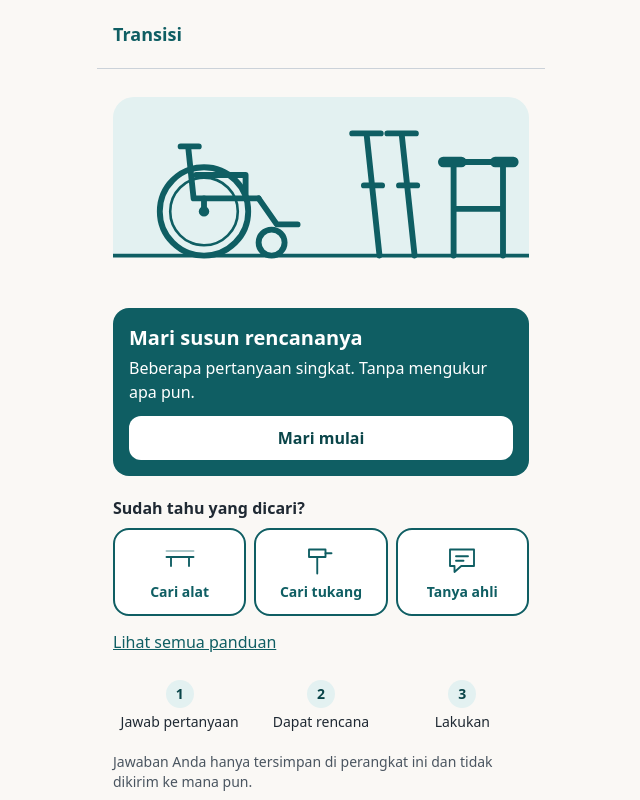
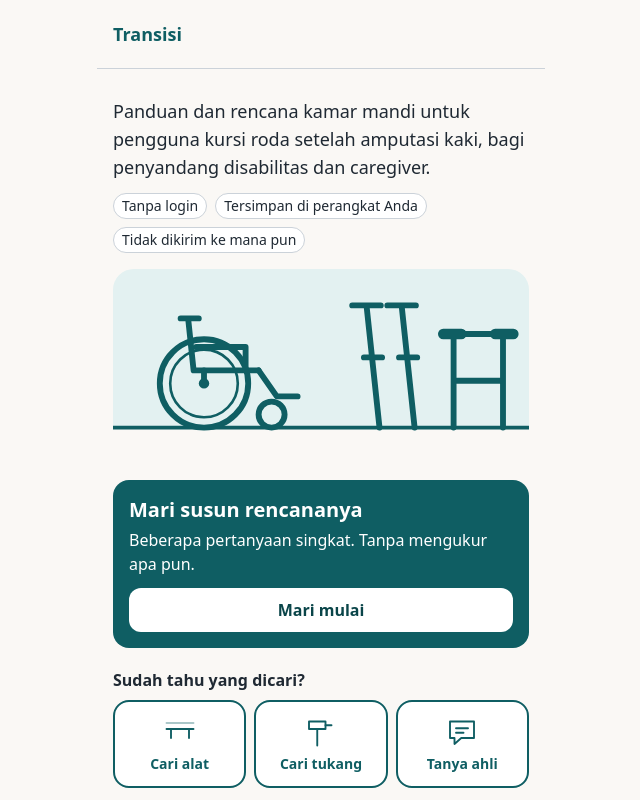
Before and after one commit to titohanafi/transisidnr, a React (Vite) app: page /#/ in a window 1280 px wide. Shown: the top 800 px of the page, without its empty margins (319-959 px from the left). Built offline with nearby package versions, Linux system fonts and the light colour scheme.

Commit message:
Beranda: konteks satu kalimat dan lencana janji data (tanpa login, di perangkat)
Co-Authored-By: Claude Sonnet 5.5 <noreply@anthropic.com>

```diff
--- a/content/ui.json
+++ b/content/ui.json
@@ -36,7 +36,14 @@
         "semua": "Lihat semua panduan"
       }
     },
-    "caraKerja": "Cara kerja Transisi"
+    "caraKerja": "Cara kerja Transisi",
+    "konteks": "Panduan dan rencana kamar mandi untuk pengguna kursi roda setelah amputasi kaki, bagi penyandang disabilitas dan caregiver.",
+    "janji": [
+      "Tanpa login",
+      "Tersimpan di perangkat Anda",
+      "Tidak dikirim ke mana pun"
+    ],
+    "janjiLabel": "Tentang data Anda"
   },
   "umum": {
     "kembali": "Kembali",
--- a/src/domain/schema.ts
+++ b/src/domain/schema.ts
@@ -147,6 +147,9 @@ export const uiSchema = z
       spandukDraf: teks,
       tautanIgd: teks,
       tautanHapus: teks,
+      konteks: teks,
+      janji: z.array(teks).length(3),
+      janjiLabel: teks,
       pilih: z.object({
         judul: teks,
         susun: z.object({ judul: teks, isi: teks, tombol: teks }),
--- a/src/screens/Beranda.tsx
+++ b/src/screens/Beranda.tsx
@@ -2,6 +2,7 @@ import type { ReactNode } from "react";
 import { Link } from "react-router-dom";
 import { Halaman } from "../components/Halaman";
 import { IkonAksi, IlustrasiBeranda } from "../components/Ikon";
+import { Tanda } from "../components/Lencana";
 import { konten } from "../domain/content";
 
 const { app, beranda, umum } = konten.ui;
@@ -10,7 +11,16 @@ const { pilih } = beranda;
 export function Beranda() {
   return (
     <Halaman judul={app.nama}>
-      <IlustrasiBeranda className="mt-2" />
+      <p className="mt-2 text-lg">{beranda.konteks}</p>
+      <ul className="mt-3 flex flex-wrap gap-2" aria-label={beranda.janjiLabel}>
+        {beranda.janji.map((j) => (
+          <li key={j}>
+            <Tanda>{j}</Tanda>
+          </li>
+        ))}
+      </ul>
+
+      <IlustrasiBeranda className="mt-4" />
 
       <h2 className="sr-only">{pilih.judul}</h2>
 
@@ -59,8 +69,6 @@ export function Beranda() {
         ))}
       </ol>
 
-      <p className="mt-5 text-sm text-redup">{umum.privasi}</p>
-
       <nav aria-label={umum.tautanLain} className="mt-auto flex flex-col pt-6">
         <TautanKecil to="/igd">{beranda.tautanIgd}</TautanKecil>
         <TautanKecil to="/hapus">{beranda.tautanHapus}</TautanKecil>
```
Also changed, not shown: 1 other file (tests, documents, lock files or other folders).
